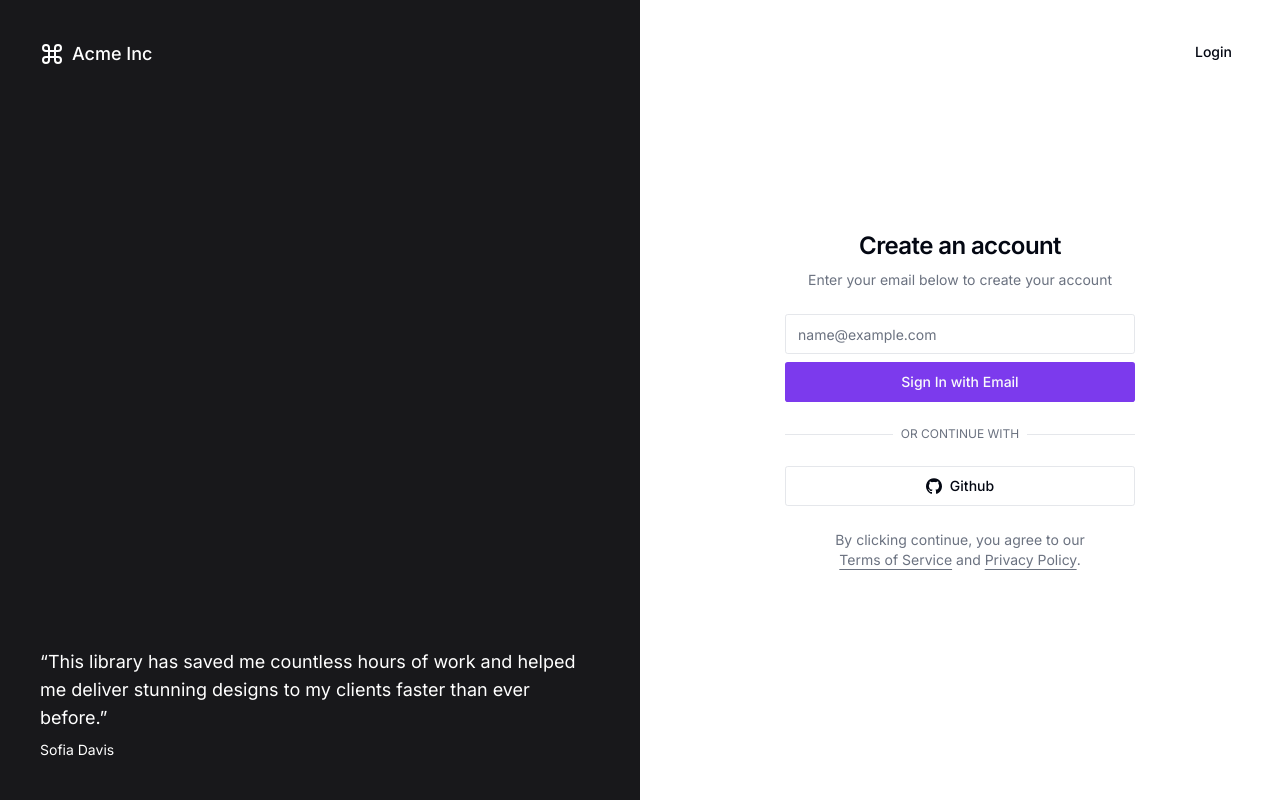
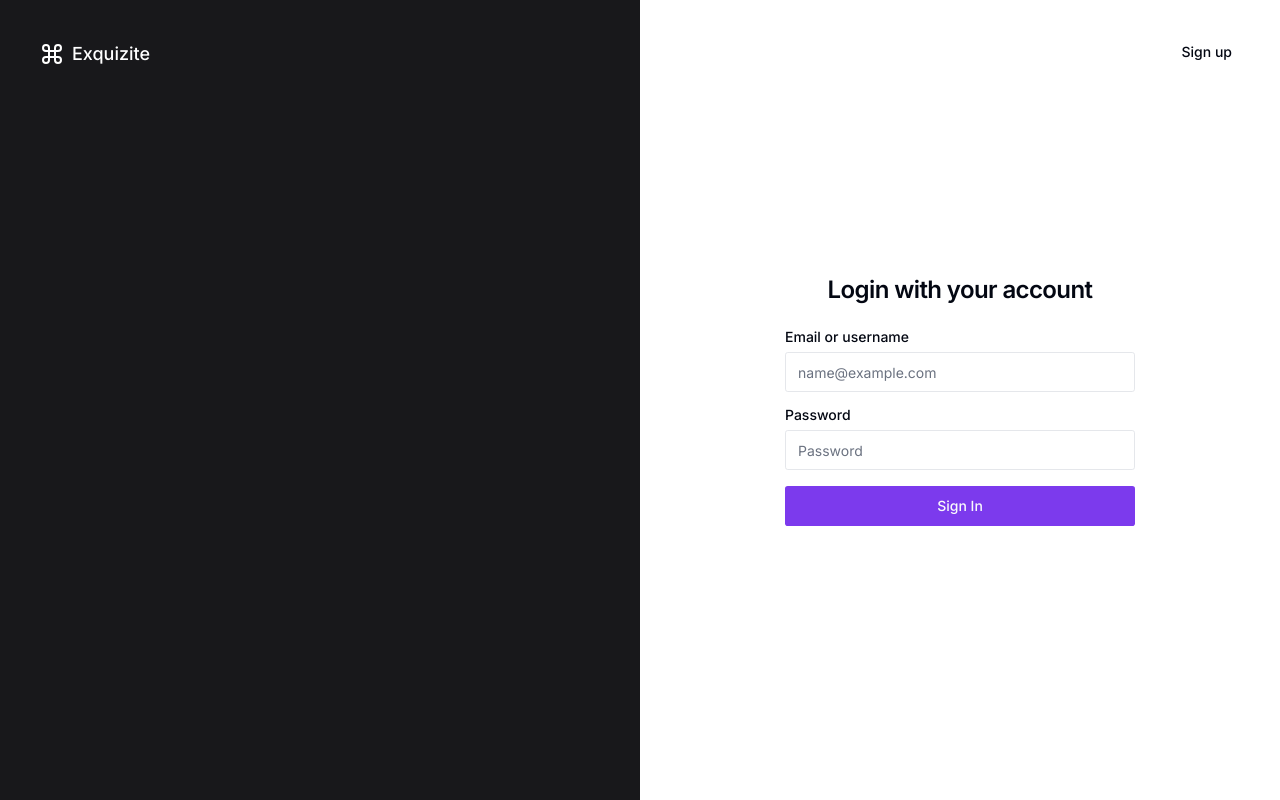
Before and after one commit to npaul2173/exquizite-app, a Next.js app: page /login in a window 1280 px wide. Built offline with nearby package versions, Linux system fonts and the light colour scheme.

Commit message:
feature: Login page added

```diff
--- a/src/app/login/components/user-auth-form.tsx
+++ b/src/app/login/components/user-auth-form.tsx
@@ -1,35 +1,33 @@
-"use client"
+"use client";
 
-import * as React from "react"
+import * as React from "react";
 
-import { cn } from "@/lib/utils"
-import { Icons } from "@/components/ui/icons"
-import { Button } from "@/components/ui/button"
-import { Input } from "@/components/ui/input"
-import { Label } from "@/components/ui/label"
+import { cn } from "@/lib/utils";
+import { Icons } from "@/components/ui/icons";
+import { Button } from "@/components/ui/button";
+import { Input } from "@/components/ui/input";
+import { Label } from "@/components/ui/label";
 
 interface UserAuthFormProps extends React.HTMLAttributes<HTMLDivElement> {}
 
 export function UserAuthForm({ className, ...props }: UserAuthFormProps) {
-  const [isLoading, setIsLoading] = React.useState<boolean>(false)
+  const [isLoading, setIsLoading] = React.useState<boolean>(false);
 
   async function onSubmit(event: React.SyntheticEvent) {
-    event.preventDefault()
-    setIsLoading(true)
+    event.preventDefault();
+    setIsLoading(true);
 
     setTimeout(() => {
-      setIsLoading(false)
-    }, 3000)
+      setIsLoading(false);
+    }, 3000);
   }
 
   return (
     <div className={cn("grid gap-6", className)} {...props}>
       <form onSubmit={onSubmit}>
-        <div className="grid gap-2">
-          <div className="grid gap-1">
-            <Label className="sr-only" htmlFor="email">
-              Email
-            </Label>
+        <div className="grid gap-4">
+          <div className="grid gap-2">
+            <Label htmlFor="email">Email or username</Label>
             <Input
               id="email"
               placeholder="name@example.com"
@@ -40,15 +38,27 @@ export function UserAuthForm({ className, ...props }: UserAuthFormProps) {
               disabled={isLoading}
             />
           </div>
+          <div className="grid gap-2">
+            <Label htmlFor="email">Password</Label>
+            <Input
+              id="password"
+              placeholder="Password"
+              type="password"
+              minLength={6}
+              autoCapitalize="none"
+              autoCorrect="off"
+              disabled={isLoading}
+            />
+          </div>
           <Button disabled={isLoading}>
             {isLoading && (
               <Icons.spinner className="mr-2 h-4 w-4 animate-spin" />
             )}
-            Sign In with Email
+            Sign In
           </Button>
         </div>
       </form>
-      <div className="relative">
+      {/* <div className="relative">
         <div className="absolute inset-0 flex items-center">
           <span className="w-full border-t" />
         </div>
@@ -65,7 +75,7 @@ export function UserAuthForm({ className, ...props }: UserAuthFormProps) {
           <Icons.gitHub className="mr-2 h-4 w-4" />
         )}{" "}
         Github
-      </Button>
+      </Button> */}
     </div>
-  )
+  );
 }
--- a/src/app/login/page.tsx
+++ b/src/app/login/page.tsx
@@ -1,15 +1,15 @@
-import { Metadata } from "next"
-import Image from "next/image"
-import Link from "next/link"
+import { Metadata } from "next";
+import Image from "next/image";
+import Link from "next/link";
 
-import { cn } from "@/lib/utils"
-import { buttonVariants } from "@/components/ui/button"
-import { UserAuthForm } from "./components/user-auth-form"
+import { cn } from "@/lib/utils";
+import { buttonVariants } from "@/components/ui/button";
+import { UserAuthForm } from "./components/user-auth-form";
 
 export const metadata: Metadata = {
   title: "Authentication",
   description: "Authentication forms built using the components.",
-}
+};
 
 export default function AuthenticationPage() {
   return (
@@ -32,13 +32,13 @@ export default function AuthenticationPage() {
       </div>
       <div className="container relative hidden h-[800px] flex-col items-center justify-center md:grid lg:max-w-none lg:grid-cols-2 lg:px-0">
         <Link
-          href="/examples/authentication"
+          href="/examples/signin"
           className={cn(
             buttonVariants({ variant: "ghost" }),
             "absolute right-4 top-4 md:right-8 md:top-8"
           )}
         >
-          Login
+          Sign up
         </Link>
         <div className="relative hidden h-full flex-col bg-muted p-10 text-white dark:border-r lg:flex">
           <div className="absolute inset-0 bg-zinc-900" />
@@ -55,9 +55,9 @@ export default function AuthenticationPage() {
             >
               <path d="M15 6v12a3 3 0 1 0 3-3H6a3 3 0 1 0 3 3V6a3 3 0 1 0-3 3h12a3 3 0 1 0-3-3" />
             </svg>
-            Acme Inc
+            Exquizite
           </div>
-          <div className="relative z-20 mt-auto">
+          {/* <div className="relative z-20 mt-auto">
             <blockquote className="space-y-2">
               <p className="text-lg">
                 &ldquo;This library has saved me countless hours of work and
@@ -66,20 +66,20 @@ export default function AuthenticationPage() {
               </p>
               <footer className="text-sm">Sofia Davis</footer>
             </blockquote>
-          </div>
+          </div> */}
         </div>
         <div className="lg:p-8">
           <div className="mx-auto flex w-full flex-col justify-center space-y-6 sm:w-[350px]">
             <div className="flex flex-col space-y-2 text-center">
               <h1 className="text-2xl font-semibold tracking-tight">
-                Create an account
+                Login with your account
               </h1>
-              <p className="text-sm text-muted-foreground">
+              {/* <p className="text-sm text-muted-foreground">
                 Enter your email below to create your account
-              </p>
+              </p> */}
             </div>
             <UserAuthForm />
-            <p className="px-8 text-center text-sm text-muted-foreground">
+            {/* <p className="px-8 text-center text-sm text-muted-foreground">
               By clicking continue, you agree to our{" "}
               <Link
                 href="/terms"
@@ -95,10 +95,10 @@ export default function AuthenticationPage() {
                 Privacy Policy
               </Link>
               .
-            </p>
+            </p> */}
           </div>
         </div>
       </div>
     </>
-  )
+  );
 }
```
